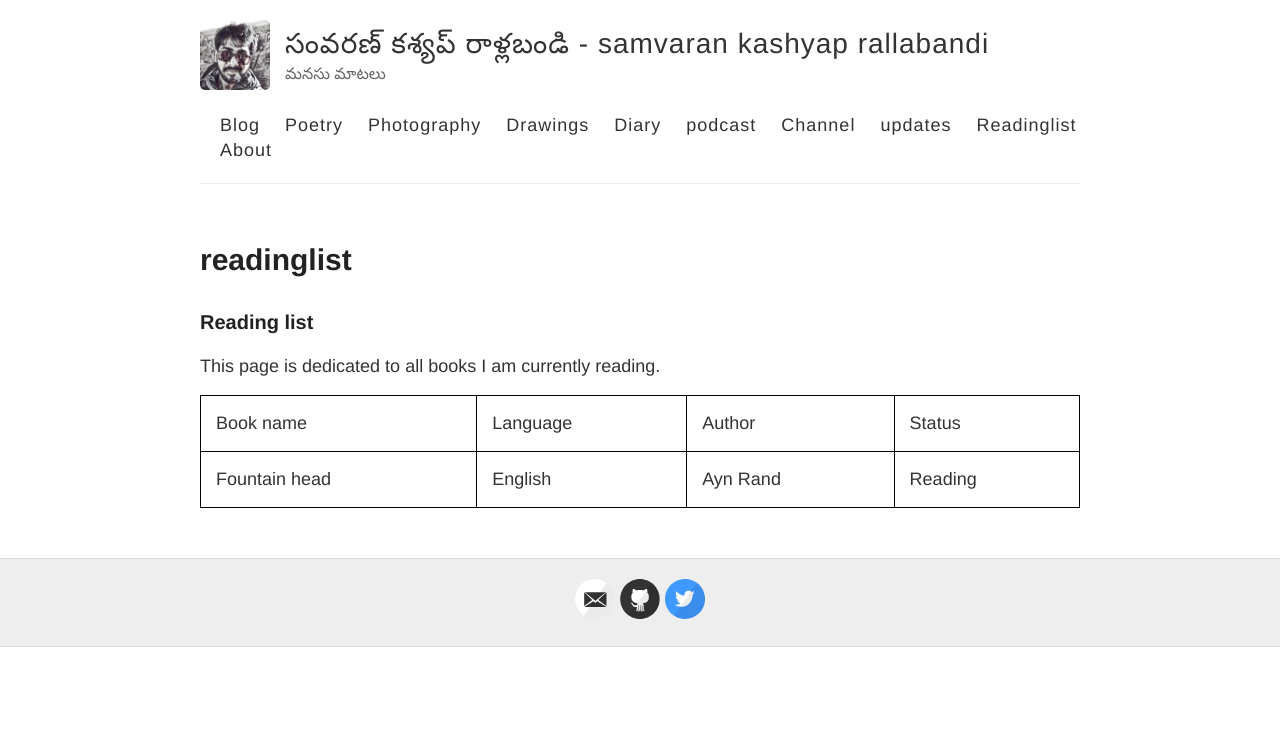
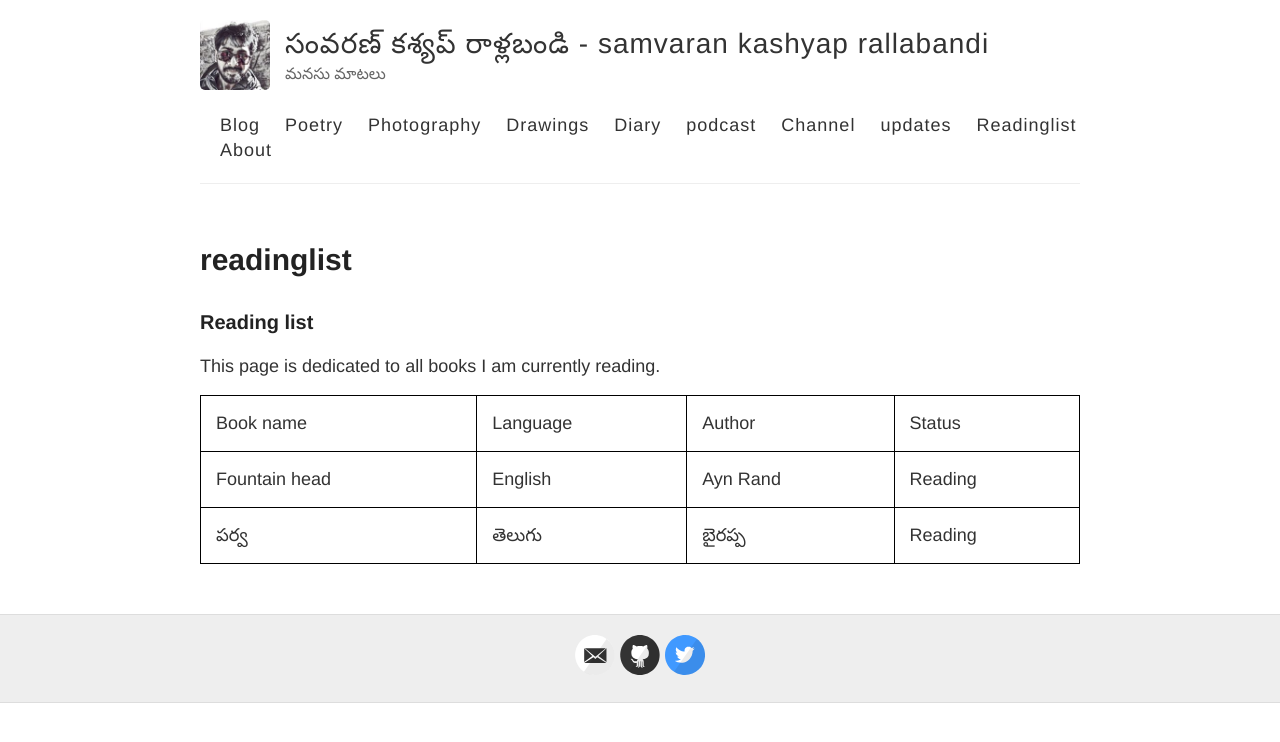
Before and after one commit to rsk/rsk.github.io, a Jekyll site: the page built from readinglist.md, in a window 1280 px wide. Shown: the top 742 px of the page. Built offline with Jekyll 4.4.1, drawn with Linux system fonts in a browser that asks for light colours; comment, search, counter and statistics services are not loaded.

Commit message:
Update readinglist.md

```diff
--- a/readinglist.md
+++ b/readinglist.md
@@ -39,4 +39,10 @@ This page is dedicated to all books I am currently reading.
     <td>Ayn Rand</td>
     <td>Reading</td>
   </tr>
+  <tr>
+    <td>పర్వ </td>
+    <td>తెలుగు </td>
+    <td>బైరప్ప </td>
+    <td>Reading</td>
+  </tr>
 </table>
```
